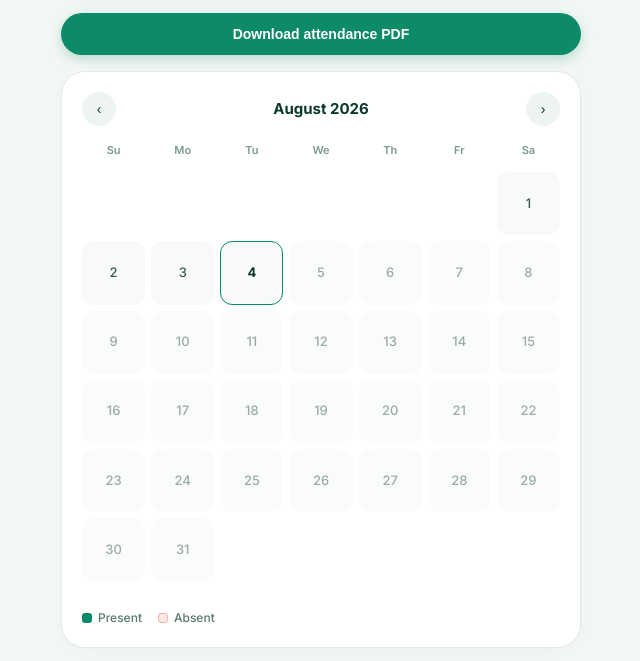
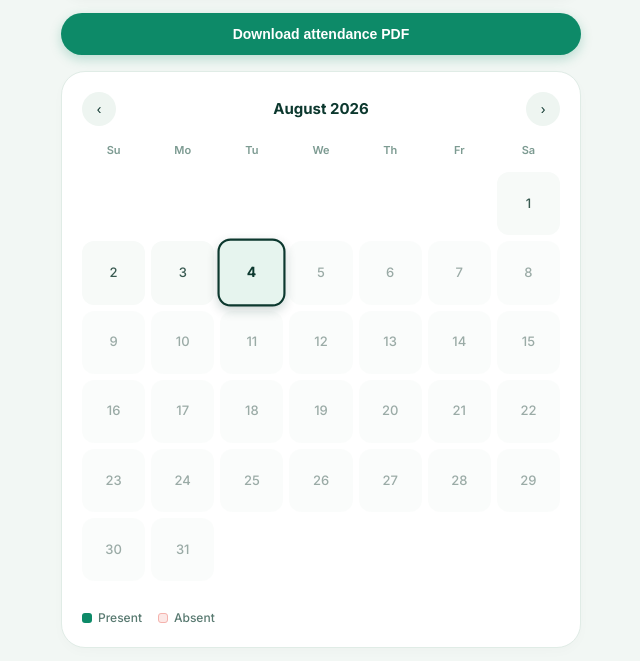
Before and after one commit to ashutosh096/cleaneroffice, a website: page public/index.html in a window 1280 px wide. Shown: the part 112-773 px from the top of the page, without its empty margins (319-959 px from the left). Drawn offline with Linux system fonts and the light colour scheme; no server answers.

Commit message:
Fix selected calendar date visual highlight syncing with clicked day

```diff
--- a/public/index.html
+++ b/public/index.html
@@ -204,9 +204,19 @@
     }
 
     .day.today {
-      border-color: #0D8A68;
+      border: 1.5px dashed #0D8A68;
       font-weight: 700;
       color: #0C382E;
+    }
+
+    .day.selected {
+      border: 2.5px solid #0C382E !important;
+      background: #E6F4EE !important;
+      font-weight: 700 !important;
+      color: #0C382E !important;
+      box-shadow: 0 4px 10px rgba(12, 56, 46, 0.2);
+      transform: scale(1.08);
+      z-index: 2;
     }
 
     .day.present {
@@ -734,6 +744,7 @@
         let cls = 'day';
 
         if (dateStr === todayStr) cls += ' today';
+        if (dateStr === selectedDate) cls += ' selected';
         if (isFuture) cls += ' future';
 
         if (rec) {
@@ -776,6 +787,11 @@
       const rec = records[dateStr] || null;
       selectedStatus = rec ? rec.status : 'present';
       selectedTasks = rec && rec.tasks ? { ...rec.tasks } : { sweeping: false, mopping: false, dusting: false, fullCleaning: false };
+
+      document.querySelectorAll('#calGrid .day:not(.empty)').forEach(el => {
+        el.classList.toggle('selected', el.getAttribute('data-date') === dateStr);
+      });
+
       renderPanel(rec);
     }
 
@@ -1019,6 +1035,8 @@
     });
 
     (function init() {
+      const todayStr = fmt(new Date().getFullYear(), new Date().getMonth(), new Date().getDate());
+      selectedDate = todayStr;
       renderDow();
       fetchCloudRecords();
       // 4-SECOND REAL-TIME AUTO SYNC ACROSS MULTIPLE MOBILE DEVICES
```
Also changed, not shown: sweeper-attendance.html (+19 -1 lines).
